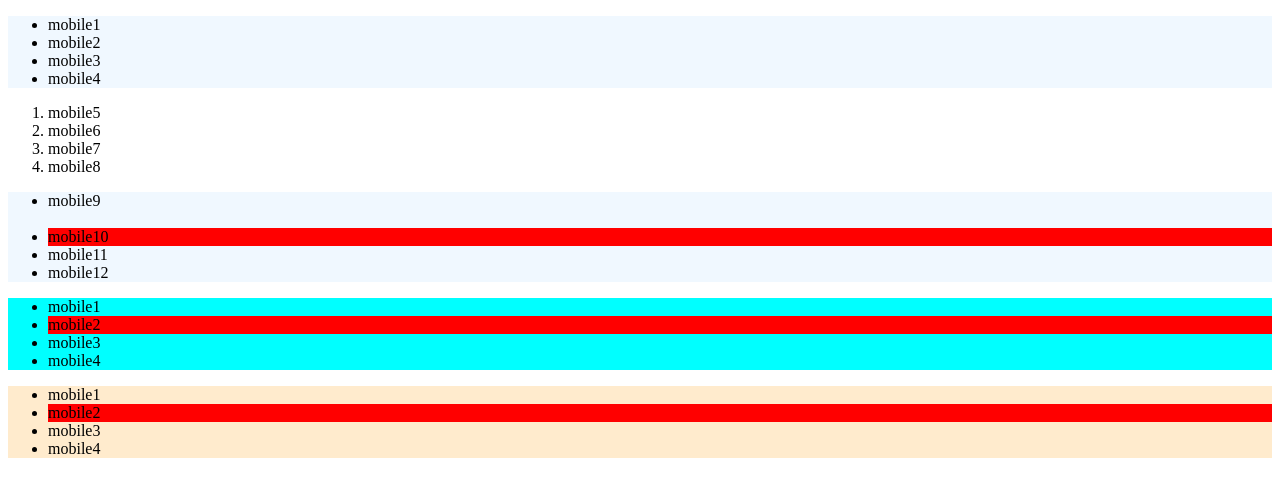
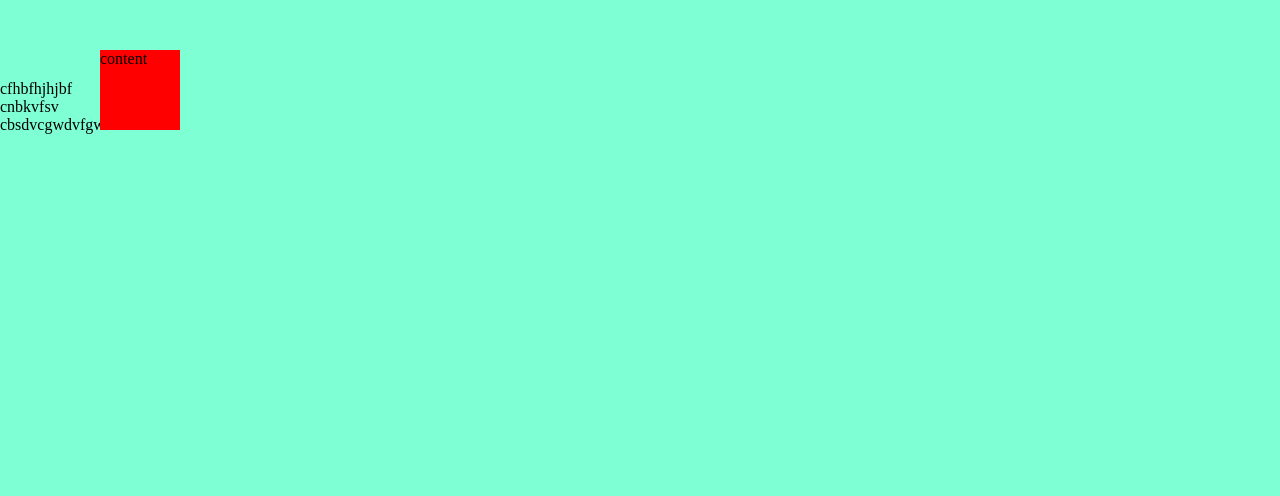
Before and after one commit to ayushiverma08/mern2, a website: page index2.html in a window 1280 px wide. Drawn offline with Linux system fonts and the light colour scheme.

Commit message:
Add files via upload

```diff
--- a/index2.html
+++ b/index2.html
@@ -2,106 +2,22 @@
 <html lang="en">
 <head>
     <meta charset="UTF-8">
-    <meta name="viewport" content="width=", initial-scale=1.0>
-    <title>Document</title>
+    <meta name="viewport" content="width=device-width, initial-scale=1.0">
+    <title>more css</title>
     <link rel="stylesheet" href="style2.css">
 </head>
 <body>
-    <!-- <div style = "margin:20px ;
-    padding:48px;
-    border:1px solid red;
-    width:40px;
-    box-sizing: border-box;"
-
-    >
-    content
+    <div class="parent">
+content
     </div>
-
-    em keyword
-
-    in parent child relation for em
-    only font size of child depend on parent otherwise
-    other things like widthb tag,color will depend in its own property only
-
-rem  for child only
-it will get multiply for
-html size * given rem size
-default size of html is 16
--->
-
-
- <!-- <div class="parent">
-    i am parent
-    <p class="child">
-        i am good girl
-    </p>
-</div>  -->
-
-<!-- <button class="btn">
-    contact me
-</button>
-<button class="btn-small">
-    press me
-</button> -->
-
-<div class="parent">
-<div>
-    <ul>
-        <li>mobile1</li>
-        <li>mobile2</li>
-        <li>mobile3</li>
-        <li>mobile4</li>
-    </ul>
-    <ol>
-        <li>mobile5</li>
-        <li>mobile6</li>
-        <li>mobile7</li>
-        <li>mobile8</li>
-    </ol>
-    <ul>
-        <li>mobile9</li>
-        <br>
-        <li>mobile10</li>
-        <li>mobile11</li>
-        <li>mobile12</li>
-    </ul>
-</div>
-<ul>
-    <li>mobile1</li>
-    <li>mobile2</li>
-    <li>mobile3</li>
-    <li>mobile4</li>
-</ul>
-</div>
-<ul>
-    <li>mobile1</li>
-    <li>mobile2</li>
-    <li>mobile3</li>
-    <li>mobile4</li>
-</ul>
-
-
-
-<!-- <ul>
-    <li>mobile1</li>
-    <li>mobile2</li>
-    <li>mobile3</li>
-    <li>mobile4</li>
-</ul>
-
-<ol>
-    <li>mobile5</li>
-    <li>mobile6</li>
-    <li>mobile7</li>
-    <li>mobile8</li>
-</ol>
-<ul>
-    <li>mobile9</li>
-
-    <li>mobile10</li>
-    <li>mobile11</li>
-
-    <li>mobile12</li>
-</ul>  -->
+    <div >
+        cfhbfhjhjbf
+            </div>
+            <div >
+                cnbkvfsv
+                    </div>
+                    <div >
+                        cbsdvcgwdvfgw
+                            </div>
 </body>
 </html>
--- a/style.css
+++ b/style.css
@@ -1,19 +1,79 @@
-.heading p{
-    background-color: blanchedalmond;
-    /*content and element*/
-    padding: 0cqb;
-    /*gap between two element*/
-    margin: 16px;
-    margin: 10px;/*for all side*/
-    margin: 16px 20px;/*topbottom leftright*/
-    margin: 10px 20px 16px ;/*top rightleft bottom*/
-    margin: 10px 20px 16px 18px; /*clockwise top right bottom left*/
-    /*physical pixel,box model,selectors,margin*/
+/* .parent{
+    display: grid;
+    /* grid-template-columns: 50px 50px 50px; */
+
+    /* grid-template-columns: repeat(4,50px); */
+    /* grid-template-columns: 1fr 1fr 1fr;
+    grid-template-rows: 50px 75px 50px;
+    background-color: blue;
+    row-gap: 10px;
+    column-gap: 10px;
+    grid-auto-rows: 50px;
+    border: 10px solid blue;
+
+}
+.child{
+     background-color: aquamarine;
+    justify-content: center;
+    align-items: center;
+    display: flex;
 }
 
-div{
-    text-align: center;
+.header{
+    grid-column-start: 1;
+    grid-column-end: 4;
+    background-color: aquamarine;
 }
-img{
-    position: absolute;
+.menu{
+    grid-row-start: 2;
+    grid-row-end: 4;
 }
+.footer{
+    grid-column-start: 2;
+    grid-column-end: 4;
+    background-color: aquamarine;
+} */ */
+
+.parent{
+    display: grid;
+    /*grid-template-columns: 50px 50px 50px; */
+    /* grid-template-columns: repeat(4,50px); */
+    grid-template-columns: 1fr 1fr 1fr;
+    grid-template-rows: 50px 75px 50px;
+    background-color: blue; */
+    row-gap: 10px;
+    column-gap: 10px;
+    grid-auto-rows: 50px;  */
+    border: 10px solid blue;
+}
+.child{
+    /* background-color: aquamarine;
+   justify-content: center;
+   align-items: center;
+   display: flex;  */
+}
+
+.green{
+   grid-column-start: 1;
+   grid-column-end: 4;
+   background-color: green;
+   row-gap: 100px;
+
+}
+.yellow{
+   grid-row-start: 1;
+   grid-row-end: 2;
+   background-color: yellow;
+}
+.red{
+   grid-column-start: 2;
+   grid-column-end: 4;
+   background-color: red;
+}
+.blue{
+    grid-column-start: 1;
+    grid-column-end: 4;
+    background-color: blue;
+    row-gap: 100px;
+
+ }
--- a/style2.css
+++ b/style2.css
@@ -1,116 +1,26 @@
-
-
- /* html{
-    font-size: 20px;
-}
-
-.parent{
-    font-size: 32px;
-     font-size:  2rem;
-/* }
-.child{
-     font-size: 16px;
-    font-size:  2rem;
-     width: 10em;
-     width:10rem;
-}
-
-
-/* .bnt{
-    font-size: 16px;
-    display: block;
-    padding: 16px;
-    border-radius: 8px;
-    border: none;
-    margin: 10px auto;
-    width: 8em;
-}
-
-.btn-small{
-    font-size: 16px;
-    display: block;
-    padding: 16px;
-    border-radius: 8px;
-    border: none;
-    margin: 10px auto;
-    width: 8em;
-} */
-
-/* .{
+*{
     padding: 0;
     margin: 0;
     box-sizing: border-box;
 }
 
 body{
-    height: 100%;
-    background-color: rgb(111, 220, 111);
-    /* height: 1vh;
-    width: 5vh; */
-/* }
+    min-height: 100vh;
+    min-width: 100vh;
+    background-color: aquamarine;
+
+}
 .parent{
-    height: 100%;
-    background-color: rgb(21, 89, 148);
-}
-.child{
-    height: 100%;
-    background-color: rgb(20, 108, 185);
-}  */ */
+    height: 80px;
+    width: 80px;
+    background-color: red;
+position: relative;
+top: 50px;
+left:100px;
 
-
-/* *{
-    margin: 0;
-    padding: 0;
-} */
- body{
-    padding: 10px 30px;
-    height: 100vh;
-    width: 10vh ;
-}
-/* .parent{
-
-/* ol{
-    background-color: blueviolet ;
-}
-ul:first-child{
-    background-color: aquamarine;
-}
-ul:last-child{
-    background-color: rgb(203, 42, 42);
-}
-ul:last-child{
-    li:nth-child(2){
-        background-color: bisque;
-        width: fit-content ;
-    }
-}
-
-}  */
-
-
-
-ul:last-of-type
-{
-    li:nth-of-type(2){
-        background-color: red;
-    }
 }
 
 
-.parent ul{
- background-color: aliceblue;
-}
-
-.parent>ul{
-    background-color: aqua;
-}
-
-.parent+ul{
-    background-color: blanchedalmond;
-}
-
-/* ul:nth-child(1){
-    li:nth-child(1){
-        background-color: bisque;
-        width: fit-content ;
-    } */
+absolute
+fixed
+realtive
```
Also changed, not shown: index.html (+24 -41 lines), sticky.html (added, +52 -0 lines).
